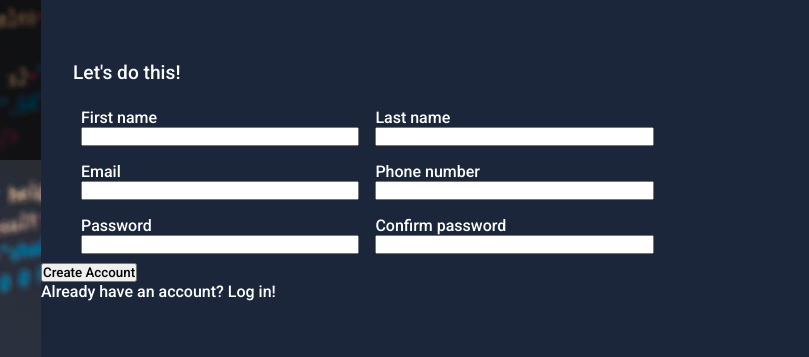
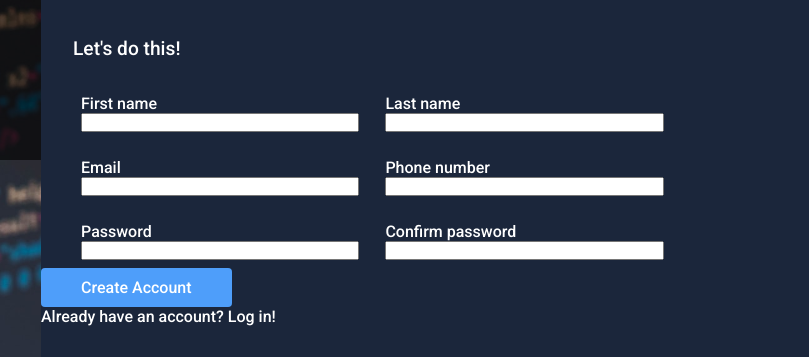
Before and after one commit to fiufiu0/signup-form, a plain HTML site: page index.html in a window 1280 px wide. Shown: the part 325-682 px from the top of the page, 471-1280 px from the left. Drawn offline with Linux system fonts and the light colour scheme.

Commit message:
Styling button

```diff
--- a/index.html
+++ b/index.html
@@ -57,7 +57,10 @@
                         </div>
                     </div>
 
-                    <button type="submit">Create Account</button>
+                    <div class="form-btn">
+                        <button type="submit">Create Account</button>
+                    </div>
+
                 </form>
 
 
--- a/style.css
+++ b/style.css
@@ -81,6 +81,7 @@ p + p {
     display: flex;
     flex-flow: row wrap;
     padding-left: 2rem;
+    gap: 10px;
 }
 
 .form-row {
@@ -95,3 +96,23 @@ p + p {
     font-size: 1.2rem;
     padding-bottom: 1rem;
 }
+
+.form-btn button {
+    font-size: 1rem;
+    font-weight: 500;
+    color: #fff;
+    background-color: #4e9efa;
+    border: none;
+    border-radius: 4px;
+    padding: 10px 40px;
+    cursor: pointer;
+
+}
+
+.form-btn button:hover {
+    background-color: #5e9ee7;
+  }
+
+.form-btn button:active {
+    background-color: #407FC7;
+  }
```
